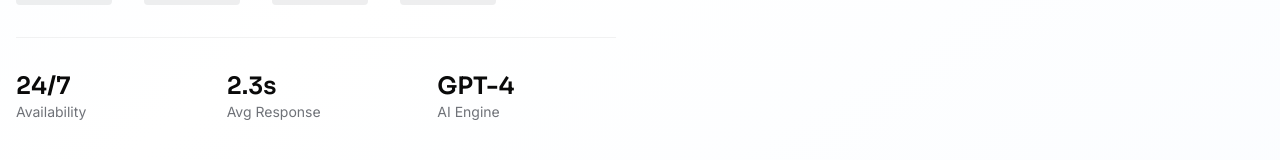
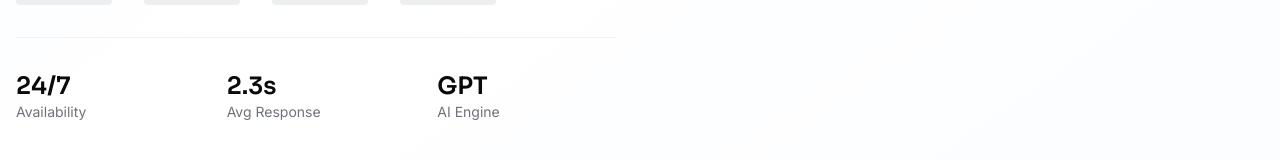
Before and after one commit to cabecaturbo/netiawebsite, a Next.js app: page / in a window 1280 px wide. Shown: the part 730-890 px from the top of the page. Built offline with nearby package versions, Linux system fonts and the light colour scheme.

Commit message:
Simplify AI Engine metric to 'GPT'
- Changed from 'GPT-4' to 'GPT' for cleaner display
- More professional and less version-specific
- Maintains credibility while being more general

```diff
--- a/components/Hero.tsx
+++ b/components/Hero.tsx
@@ -67,7 +67,7 @@ export const Hero = () => {
                 <div className="text-sm text-muted">Avg Response</div>
               </div>
               <div className="text-left">
-                <div className="text-2xl font-display font-bold text-fg">GPT-4</div>
+                <div className="text-2xl font-display font-bold text-fg">GPT</div>
                 <div className="text-sm text-muted">AI Engine</div>
               </div>
             </div>
```
